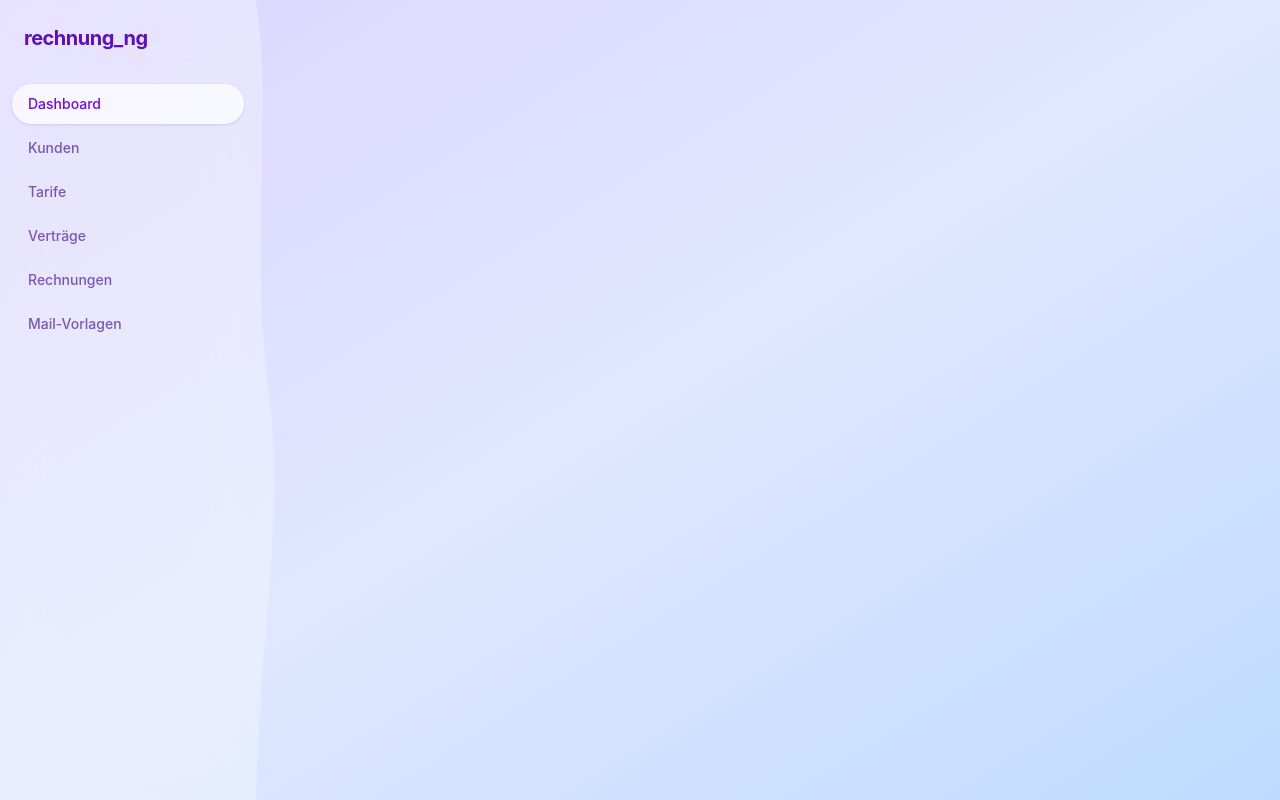
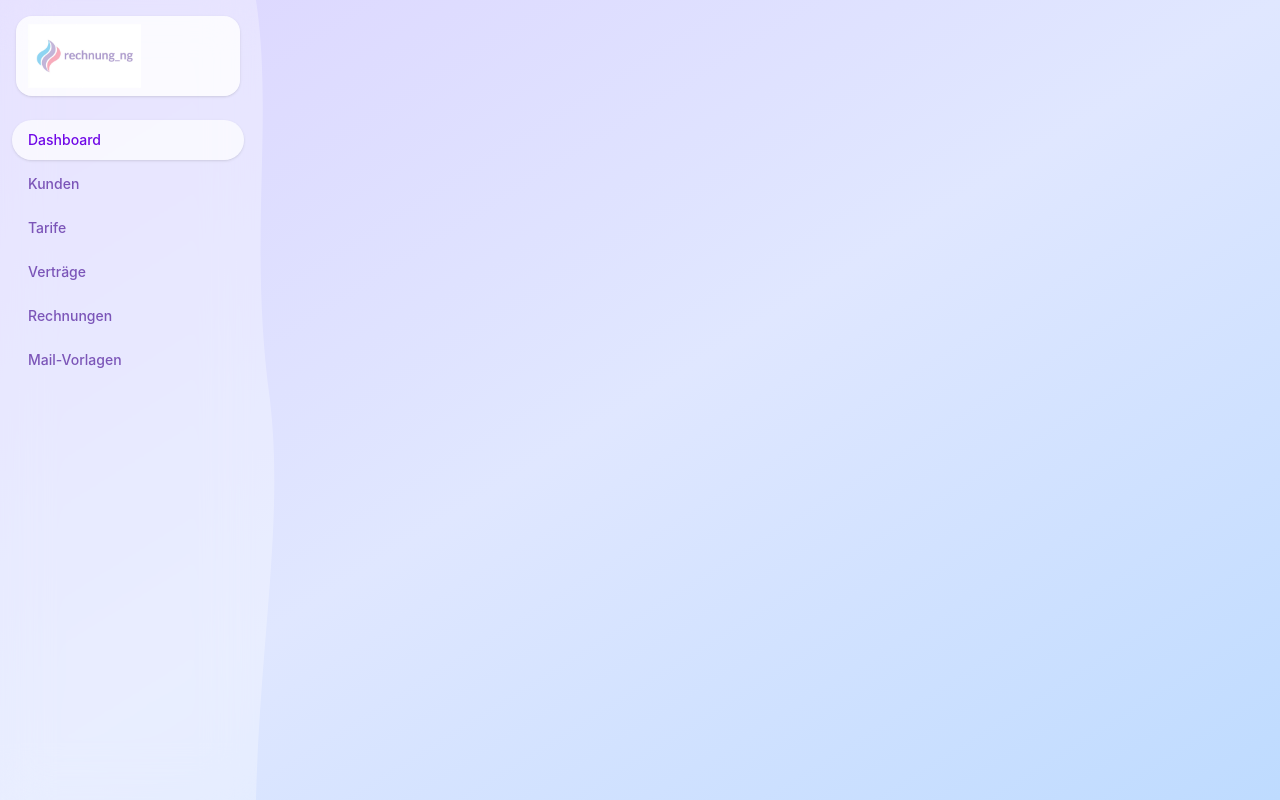
Before and after one commit to exportimport/rechnung_ng, a React (Vite) app in the folder frontend/: page / in a window 1280 px wide. Built offline with nearby package versions, Linux system fonts and the light colour scheme; no server answers.

Commit message:
feat: add logo to sidebar

```diff
--- a/frontend/src/components/Layout.tsx
+++ b/frontend/src/components/Layout.tsx
@@ -1,4 +1,5 @@
 import { NavLink, Outlet } from "react-router-dom";
+import logo from "../assets/logo.png";
 
 const navItems = [
   { to: "/", label: "Dashboard", end: true },
@@ -13,8 +14,10 @@ export default function Layout() {
   return (
     <div className="flex min-h-screen bg-gradient-to-br from-violet-200 via-indigo-100 to-blue-200">
       <aside className="relative w-64 shrink-0 bg-white/30 backdrop-blur-xl flex flex-col">
-        <div className="px-6 py-6">
-          <span className="text-xl font-bold text-violet-800 tracking-tight">rechnung_ng</span>
+        <div className="px-4 py-4">
+          <div className="bg-white/80 rounded-2xl px-3 py-2 shadow-sm">
+            <img src={logo} alt="rechnung_ng" className="h-16 w-auto" />
+          </div>
         </div>
         <nav className="flex-1 px-3 py-2 space-y-1">
           {navItems.map(({ to, label, end }) => (
```
Also changed, not shown: frontend/src/assets/logo.png (added).
